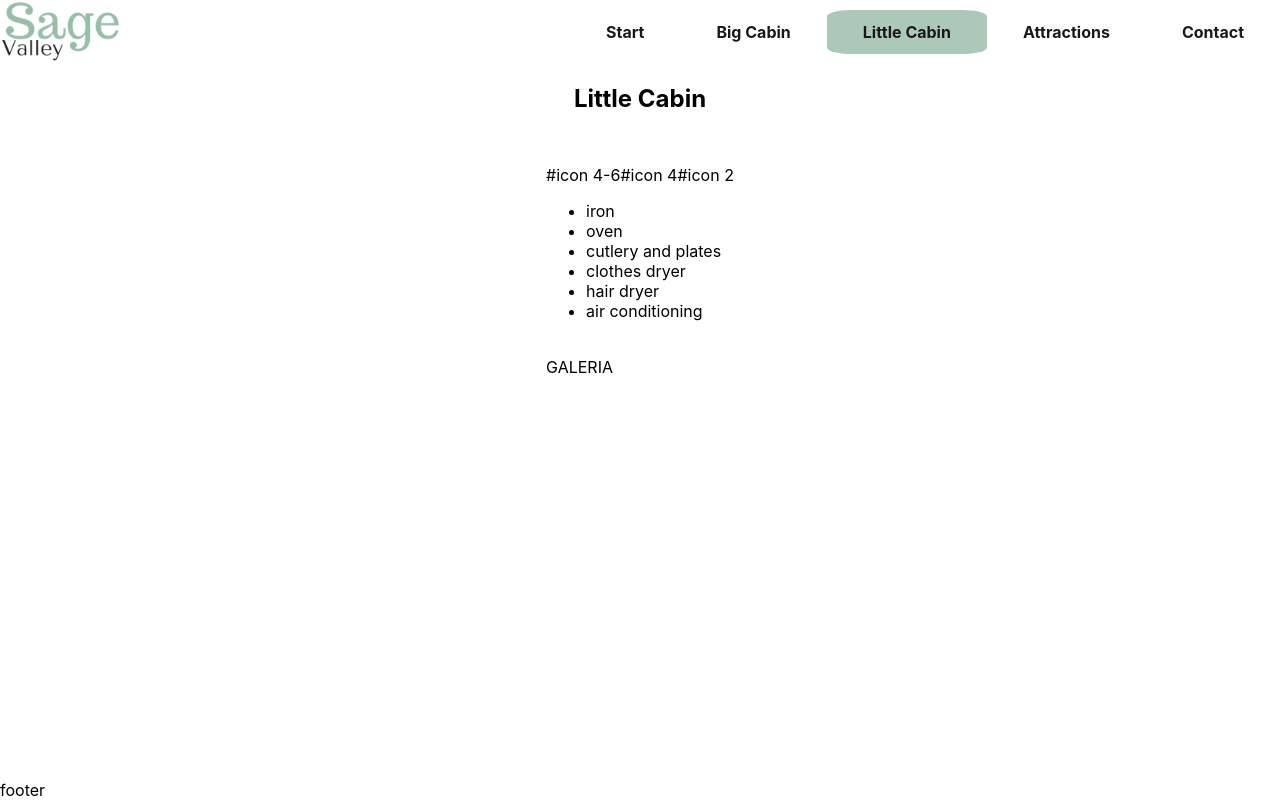
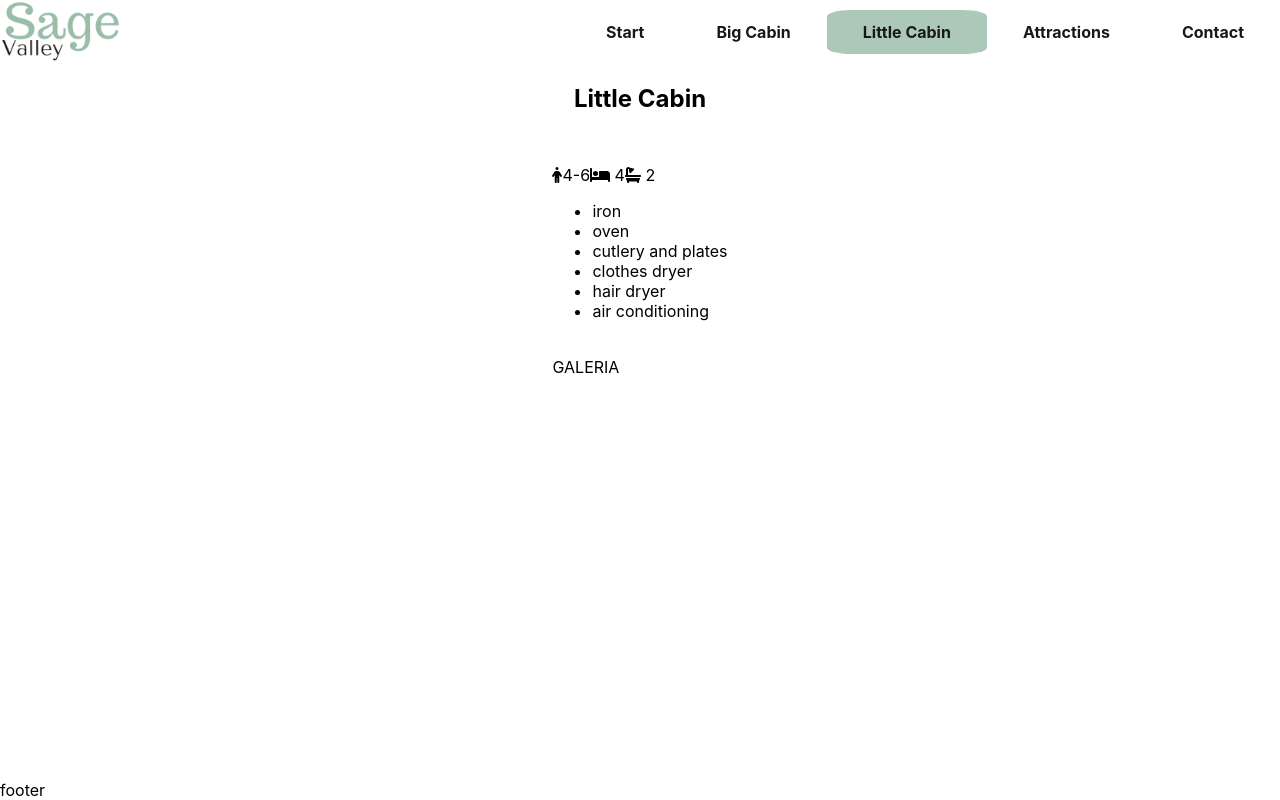
Before and after one commit to paulinaslabosz/sage-valley, a React (Create React App) app: page /littleCabin in a window 1280 px wide. Built offline with nearby package versions, Linux system fonts and the light colour scheme.

Commit message:
Cabin: add icons

```diff
--- a/src/pages/Cabin.js
+++ b/src/pages/Cabin.js
@@ -1,6 +1,8 @@
 import React from 'react';
 import { useParams } from 'react-router-dom';
 import { cabinData } from '../cabinData';
+import { FontAwesomeIcon } from '@fortawesome/react-fontawesome';
+import { faPerson, faBed, faBath } from '@fortawesome/free-solid-svg-icons';
 
 function Cabin() {
   const { id } = useParams();
@@ -13,9 +15,17 @@ function Cabin() {
         <div>
           <div>
             <div>
-              <span>#icon {currentCabin.details.people}</span>
-              <span>#icon {currentCabin.details.beds}</span>
-              <span>#icon {currentCabin.details.bathrooms}</span>
+              <span>
+                <FontAwesomeIcon icon={faPerson} />
+                {currentCabin.details.people}
+              </span>
+              <span>
+                <FontAwesomeIcon icon={faBed} /> {currentCabin.details.beds}
+              </span>
+              <span>
+                <FontAwesomeIcon icon={faBath} />{' '}
+                {currentCabin.details.bathrooms}
+              </span>
             </div>
             <div>
               <ul>
```
